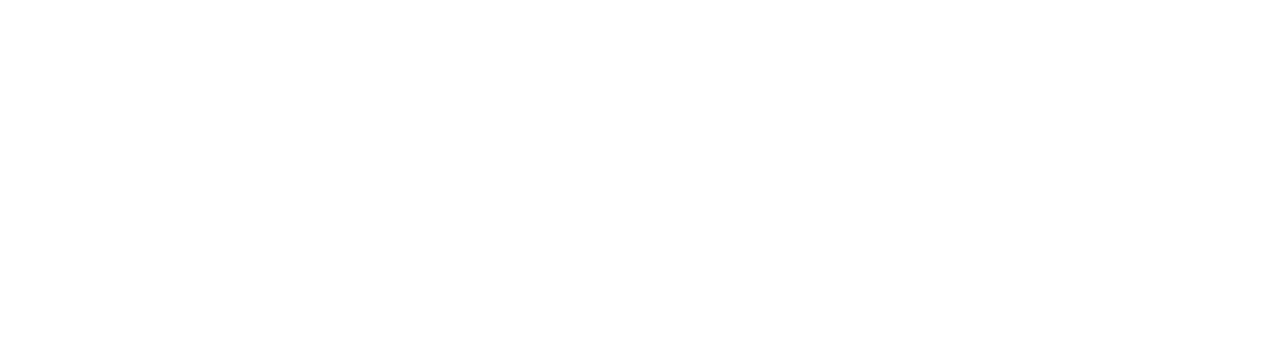
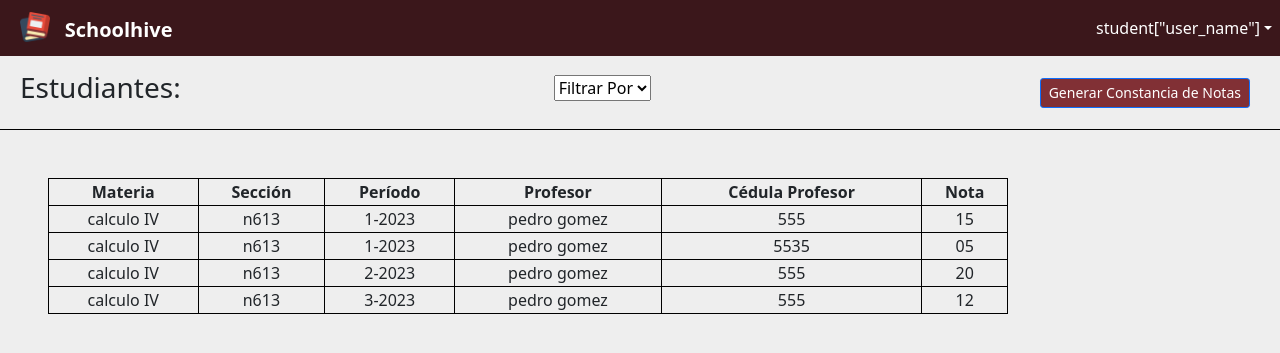
Before and after one commit to BarretoJuan/schoolhive, a Flask app: page /student/menu in a window 1280 px wide. Before the commit the part shown is empty. Shown: the top 353 px of the page. Run offline with Flask 3, Linux system fonts and the light colour scheme; some libraries are stand-ins or nearby versions.

Commit message:
student dashboard

```diff
--- a/app.py
+++ b/app.py
@@ -122,6 +122,7 @@ def admin_section():
 @app.route("/admin/student-menu")
 def admin_student_menu():
     students=[{"student_name": "Ramón Rodríguez", "student_cedula": "31444777"}, {"student_name":"José José", "student_cedula": "31555777"}]
+
     print("students? ",students)
     return render_template("admin/adminStudent/studentMenu.html", students=students)
 
@@ -184,7 +185,8 @@ def student():
 
 @app.route("/student/menu")
 def student_dashboard():
-    return render_template("student/studentDashboard.html")
+    classes  = [{"nombre_materia":"calculo IV", "seccion":"n613", "periodo":"1-2023","profesor":"pedro gomez","cedula_profesor":"555","nota":"15"}, {"nombre_materia":"calculo IV", "seccion":"n613", "periodo":"1-2023","profesor":"pedro gomez","cedula_profesor":"5535","nota":"05"},{"nombre_materia":"calculo IV", "seccion":"n613", "periodo":"2-2023","profesor":"pedro gomez","cedula_profesor":"555","nota":"20"}, {"nombre_materia":"calculo IV", "seccion":"n613", "periodo":"3-2023","profesor":"pedro gomez","cedula_profesor":"555","nota":"12"}]
+    return render_template("student/studentDashboard.html", classes=classes)
 
 @app.route("/student/profile")
 def student_profile():
--- a/static/css/navbar.css
+++ b/static/css/navbar.css
@@ -4,6 +4,10 @@ html,
 
 body {
   background-color: #eeeeee;
+}
+
+table, th, td {
+  border: 1px solid black;
 }
 /* Customize the background color of the navbar */
 .navbar {
--- a/templates/student/studentDashboard.html
+++ b/templates/student/studentDashboard.html
@@ -0,0 +1,99 @@
+{% extends './base.html' %}
+
+{% block title %}StudentMenu{% endblock %}
+
+{% block customCSS %}
+<link rel="stylesheet" href="{{ url_for('static', filename='css/navbar.css') }}">
+{% endblock %}
+
+{% block body %}
+    <nav class="navbar navbar-expand-sm navbar-dark">
+        <div class ="row">
+            <div class = "col-sm-3">
+                <a class="alignleft"></a>
+                <a href="/student/menu"><img src="{{ url_for('static', filename='img/schoolhive.png') }}" alt="" width="30" height="30"/></a>
+            </div>
+            <div class = "col-sm-9" style="padding-top: 3px;">
+                <a class="navbar-brand" href="/student/menu">Schoolhive</a>
+            </div>
+        </div>
+        <div class="collapse navbar-collapse" id="navbarsExample03">
+            <ul class="navbar-nav ml-auto">
+                <li class="nav-item dropdown">
+                    <!-- User dropdown menu -->
+                    <a class="nav-link dropdown-toggle" href="http://example.com" id="dropdown03" data-toggle="dropdown" aria-haspopup="true" aria-expanded="false">student["user_name"]</a>
+                    <div class="dropdown-menu dropdown-menu-right" aria-labelledby="dropdown03">
+                        <a class="dropdown-item" href="/student/profile">Perfil</a>
+                        <a class="dropdown-item" href="/auth/logout">Cerrar sesión</a>
+                    </div>
+                </li>
+            </ul>
+        </div>
+    </nav>
+    <nav class="navbar navbar-expand-sm navbar-dark" style="background-color: #eeeeee;">
+        <row>
+            <h3 class="alignleft">Estudiantes:</h3>
+        </row>
+
+        <div class="collapse navbar-collapse" id="navbarsExample03">
+            <ul class="navbar-nav ml-auto">
+                <li class="nav-item dropdown me-3" >
+                    <!-- Project filter dropdown menu -->
+                    <select name="filter" id="filter">
+                        <option value="">Filtrar Por</option>
+                        <option value="materia">Materia</option>
+                        <option value="seccion">Sección</option>
+                        <option value="periodo">Período</option>
+                        <option value="nota">Nota</option>
+                    </select>
+                </li>
+
+            </ul>
+        </div>
+
+        <div class="collapse navbar-collapse" id="navbarsExample03">
+            <ul class="navbar-nav ml-auto">
+                <li>
+                    <div style="padding-right: 30px; padding-top: 10px;">
+                        <!-- Create project button -->
+                        <a class="w-100 h-30 btn btn-sm btn-primary" href="/student/generate-report" style="background-color: #813035; display: block; text-align: center; line-height: 20px;">Generar Constancia de Notas</a>
+                    </div>
+
+                </li>
+
+            </ul>
+        </div>
+
+    </nav>
+    <div class="line"></div>
+    <table class="ms-5 mt-5" style="border: 1px solid #813035; border-collapse: collapse; width:75%;">
+        <tr>
+          <th>Materia</th>
+          <th>Sección</th>
+          <th>Período</th>
+          <th>Profesor</th>
+          <th>Cédula Profesor</th>
+          <th>Nota</th>
+        </tr>
+
+        {%for class in classes%}
+        <tr>
+            <td>{{class['nombre_materia']}}</td>
+            <td>{{class['seccion']}}</td>
+            <td>{{class['periodo']}}</td>
+            <td>{{class['profesor']}}</td>
+            <td>{{class['cedula_profesor']}}</td>
+            <td>{{class['nota']}}</td>
+        </tr>
+        {%endfor%}
+
+
+      </table>
+
+
+    <!-- Include the necessary Bootstrap JavaScript and jQuery -->
+    <script src="https://code.jquery.com/jquery-3.6.0.min.js"></script>
+    <script src="https://stackpath.bootstrapcdn.com/bootstrap/4.5.2/js/bootstrap.min.js"></script>
+</body>
+</html>
+{% endblock %}
```
